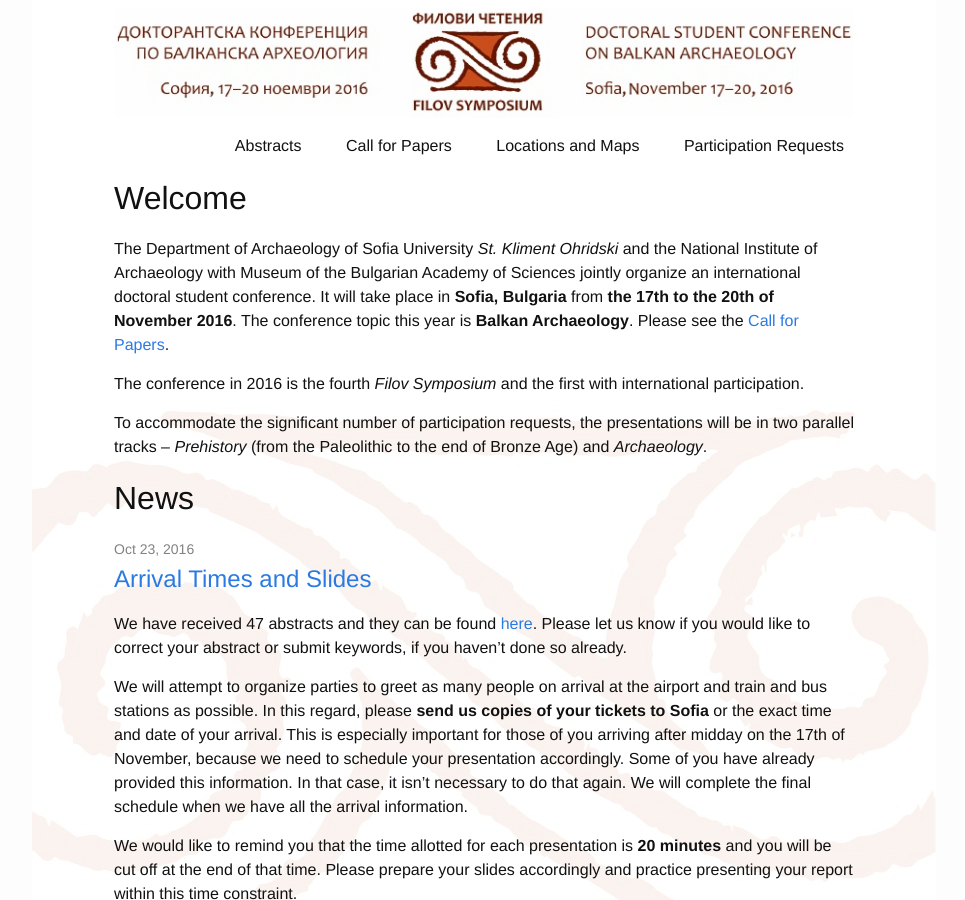
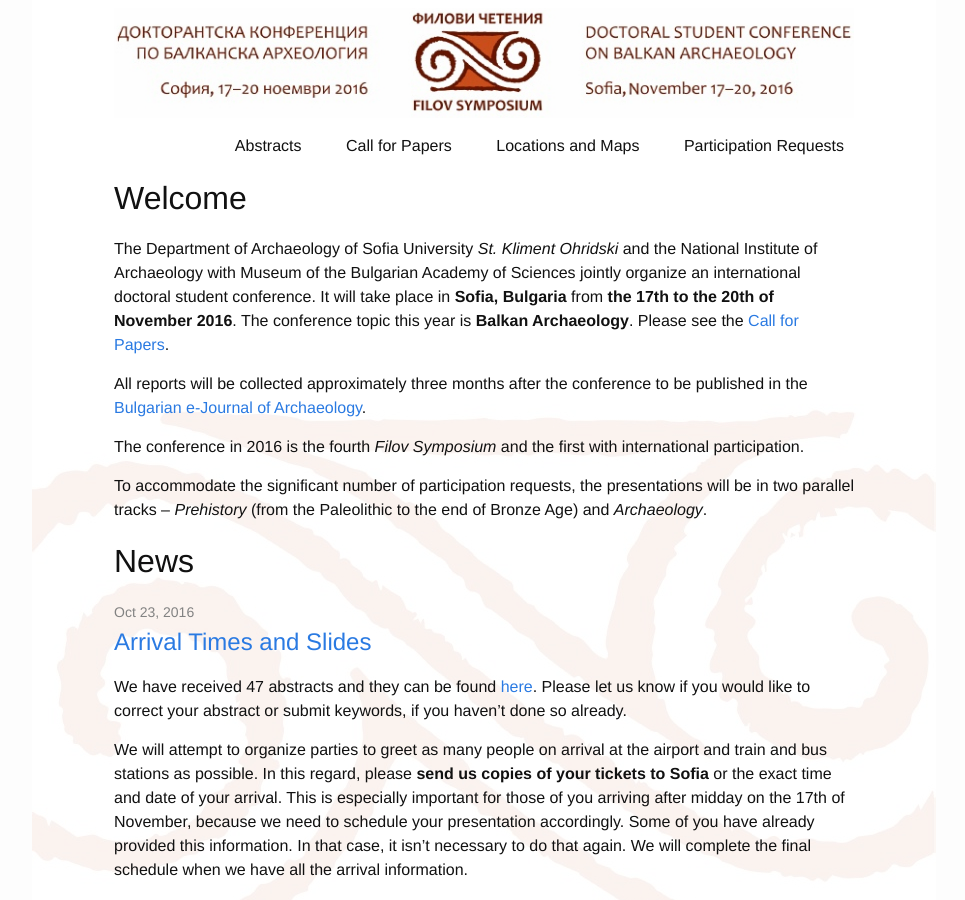
Before and after one commit to balkan-archaeology/balkan-archaeology.github.io, a Jekyll site: the page built from index.md, in a window 1280 px wide and 900 px high. Shown: the whole window, without its empty margins (156-1121 px from the left). Built offline with Jekyll 4.4.1, drawn with Linux system fonts in a browser that asks for light colours.

Commit message:
Specify that reports will be published on the index page.

```diff
--- a/index.md
+++ b/index.md
@@ -10,6 +10,10 @@ doctoral student conference. It will take place in **Sofia, Bulgaria**
 from **the 17th to the 20th of November 2016**. The conference topic
 this year is **Balkan Archaeology**. Please see the [Call for
 Papers](/call-for-papers/).
+
+All reports will be collected approximately three months after the
+conference to be published in the [Bulgarian e-Journal of
+Archaeology](http://be-ja.org/).
 
 The conference in 2016 is the fourth *Filov Symposium* and the first
 with international participation.
```
